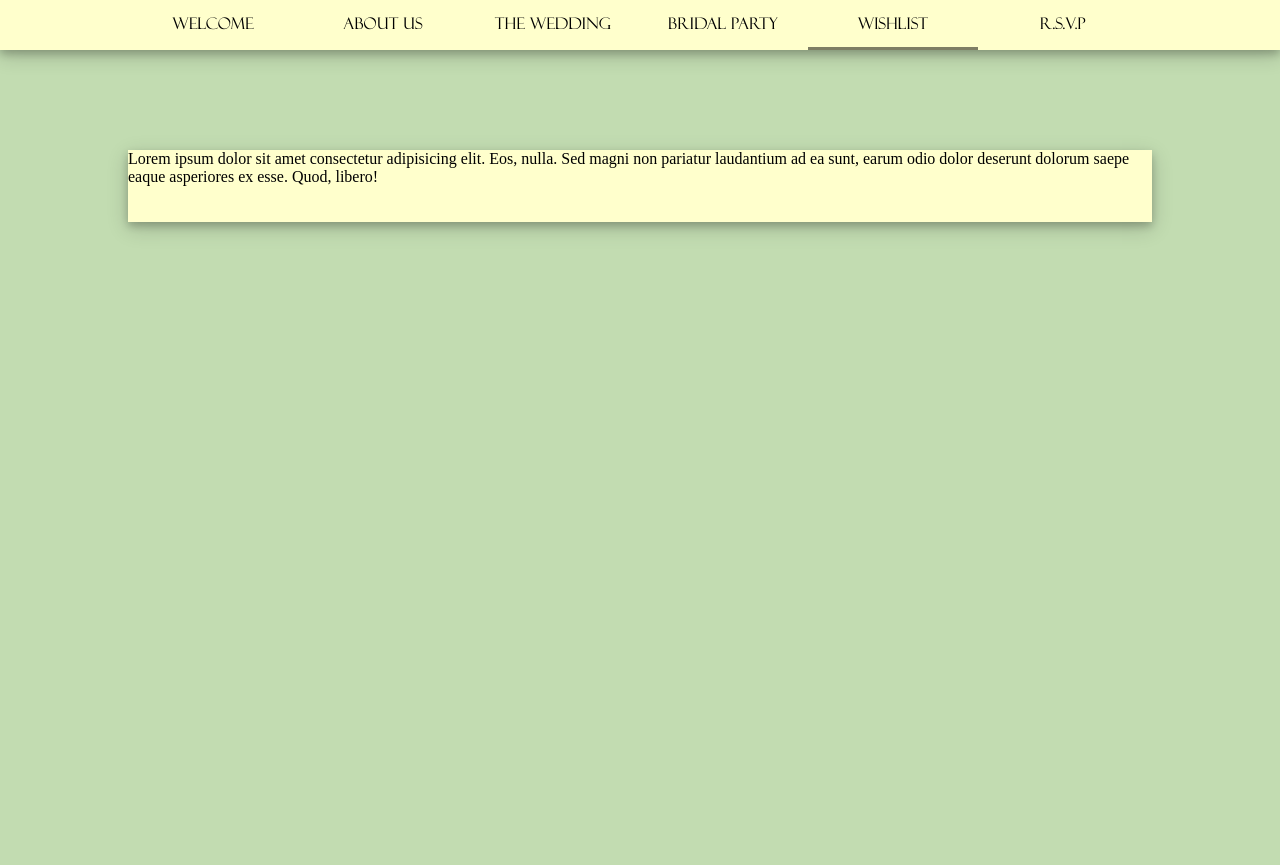
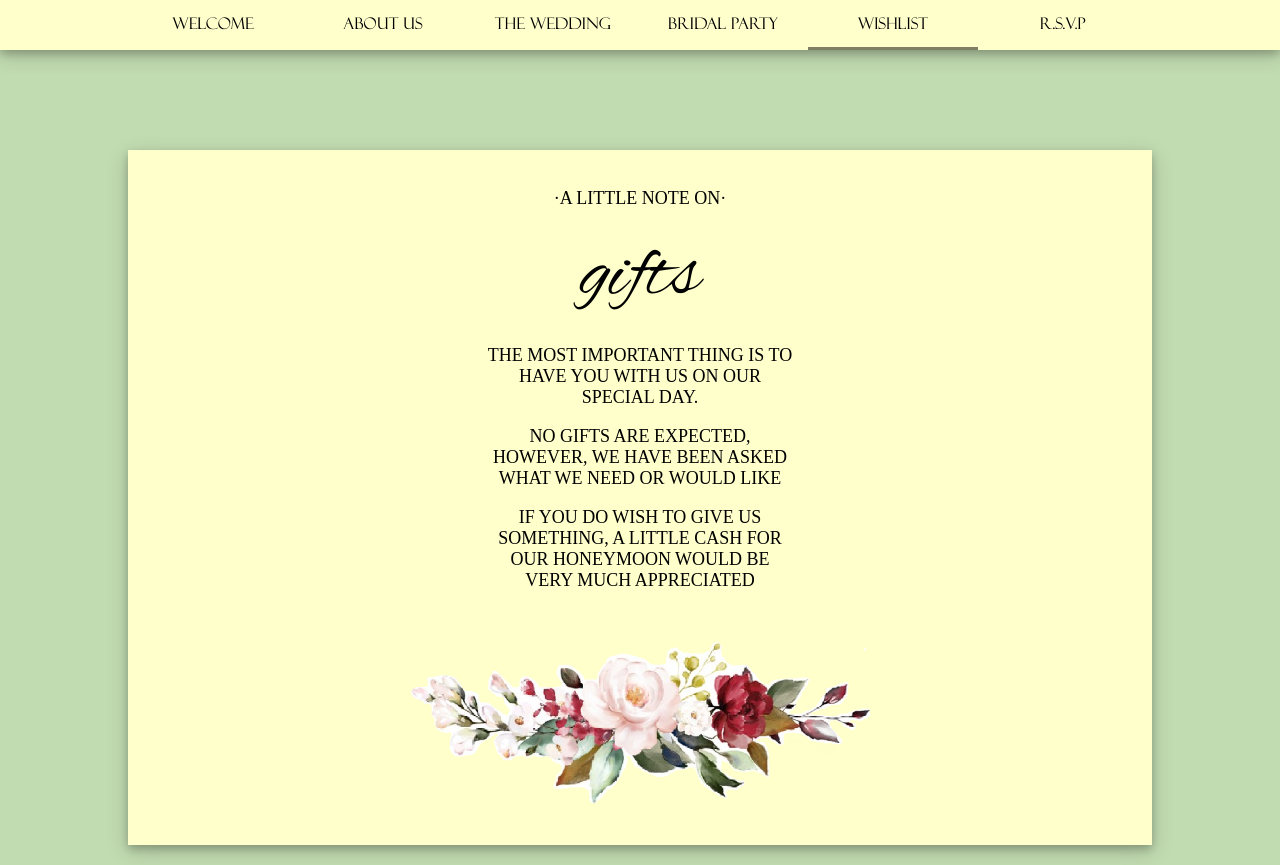
Before and after one commit to Rizet/MatRic, a plain HTML site: page Wishlist.html in a window 1280 px wide. Before the commit the page ends 800 px from the top, so only its background shows below. Drawn offline with Linux system fonts and the light colour scheme.

Commit message:
asdöf,l

```diff
--- a/Styling.css
+++ b/Styling.css
@@ -6,14 +6,30 @@ ul {
     width: 100%;
 }
 
+
 @font-face {
     font-family: Felix Titling;
     src: url(FELIXTI.TTF);
+}
+@font-face {
+    font-family: Alex Brush;
+    src: url(AlexBrush-Regular.ttf);
 }
 
 body {
     margin: 0%;
     background-color: rgb(194, 220, 177);
+}
+
+p{
+    text-align: center;
+    font-size: large;
+}
+
+.gifts{
+    font-family: Alex Brush;
+    font-size: 80px;
+    margin: 5px;
 }
 
 .navbar {
@@ -120,7 +136,11 @@ iframe{
     font-size: large;
     font-family: Felix Titling;
 }
-
+.flower{
+    box-shadow: none;
+    margin-left: auto;
+    margin-right: auto;
+}
 img {
     display: block;
     margin-left: auto;
@@ -130,6 +150,11 @@ img {
     margin-bottom: 20px;
 }
 
+.timeline{
+    margin-top: 100px;
+    width: 70%;
+}
+
 .active {
     border-bottom: medium solid rgba(0, 0, 0, 0.507);
 }
--- a/Wishlist.html
+++ b/Wishlist.html
@@ -24,8 +24,16 @@
             </ul>
         </div>
     </div>
-    <div class = "sheet">
-        <p>Lorem ipsum dolor sit amet consectetur adipisicing elit. Eos, nulla. Sed magni non pariatur laudantium ad ea sunt, earum odio dolor deserunt dolorum saepe eaque asperiores ex esse. Quod, libero!</p>
+    <div class="sheet">
+
+        <div class = "content">
+            <p>·A LITTLE NOTE ON·</p>
+            <p class="gifts">gifts</p>
+            <p>THE MOST IMPORTANT THING IS TO HAVE YOU WITH US ON OUR SPECIAL DAY.</p>
+            <p>NO GIFTS ARE EXPECTED, HOWEVER, WE HAVE BEEN ASKED WHAT WE NEED OR WOULD LIKE </p>
+            <p>IF YOU DO WISH TO GIVE US SOMETHING, A LITTLE CASH FOR OUR HONEYMOON WOULD BE VERY MUCH APPRECIATED</p>
+        </div>
+        <img class = "flower" src="blomma.png" alt="flower">
     </div>
 
     <script>
```
Also changed, not shown: The Wedding.html (+1 -3 lines), AlexBrush-Regular.ttf (added), Blomma.jpg (added), Timeline.jpg (added), blomma.png (added), blomma2.png (added).
